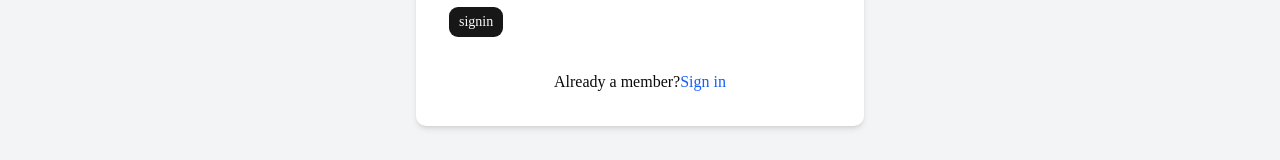
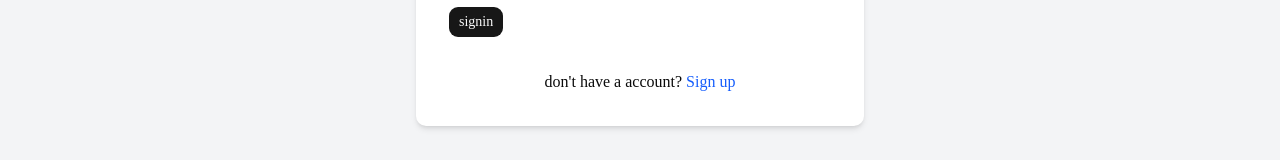
Before and after one commit to codewithdevu/Mystery-Message, a Next.js app: page /sign-in in a window 1280 px wide. Shown: the part 604-764 px from the top of the page. Built offline with nearby package versions, Linux system fonts and the light colour scheme; no server answers.

Commit message:
feat: fix message acceptance logic, add delete message routing, and update navbar layout

```diff
--- a/src/app/(auth)/sign-in/page.tsx
+++ b/src/app/(auth)/sign-in/page.tsx
@@ -98,9 +98,9 @@
         </Form>
         <div className="text-center mt-4">
           <p>
-            Already a member?{''}
-            <Link href="/sign-in" className="text-blue-600 hover:text-blue-800">
-            Sign in
+            don't have a account? {''}
+            <Link href="/sign-up" className="text-blue-600 hover:text-blue-800">
+            Sign up
             </Link>
           </p>
         </div>
```
